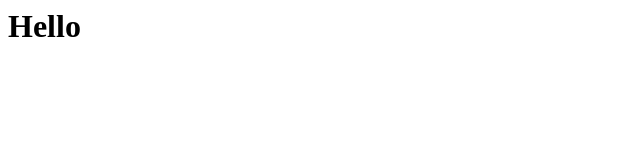
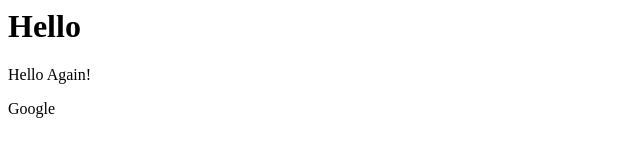
Before and after one commit to mirmohammad/lasalle, a plain HTML site: page index.html in a window 1280 px wide. Shown: the whole page, without its empty margins (0-640 px from the left). Drawn offline with Linux system fonts and the light colour scheme.

Commit message:
Added p and a

```diff
--- a/index.html
+++ b/index.html
@@ -1,5 +1,7 @@
 <html>
   <body>
     <h1>Hello</h1>
+    <p>Hello Again!</p>
+    <a>Google</a>
   </body>
 </html>
```
